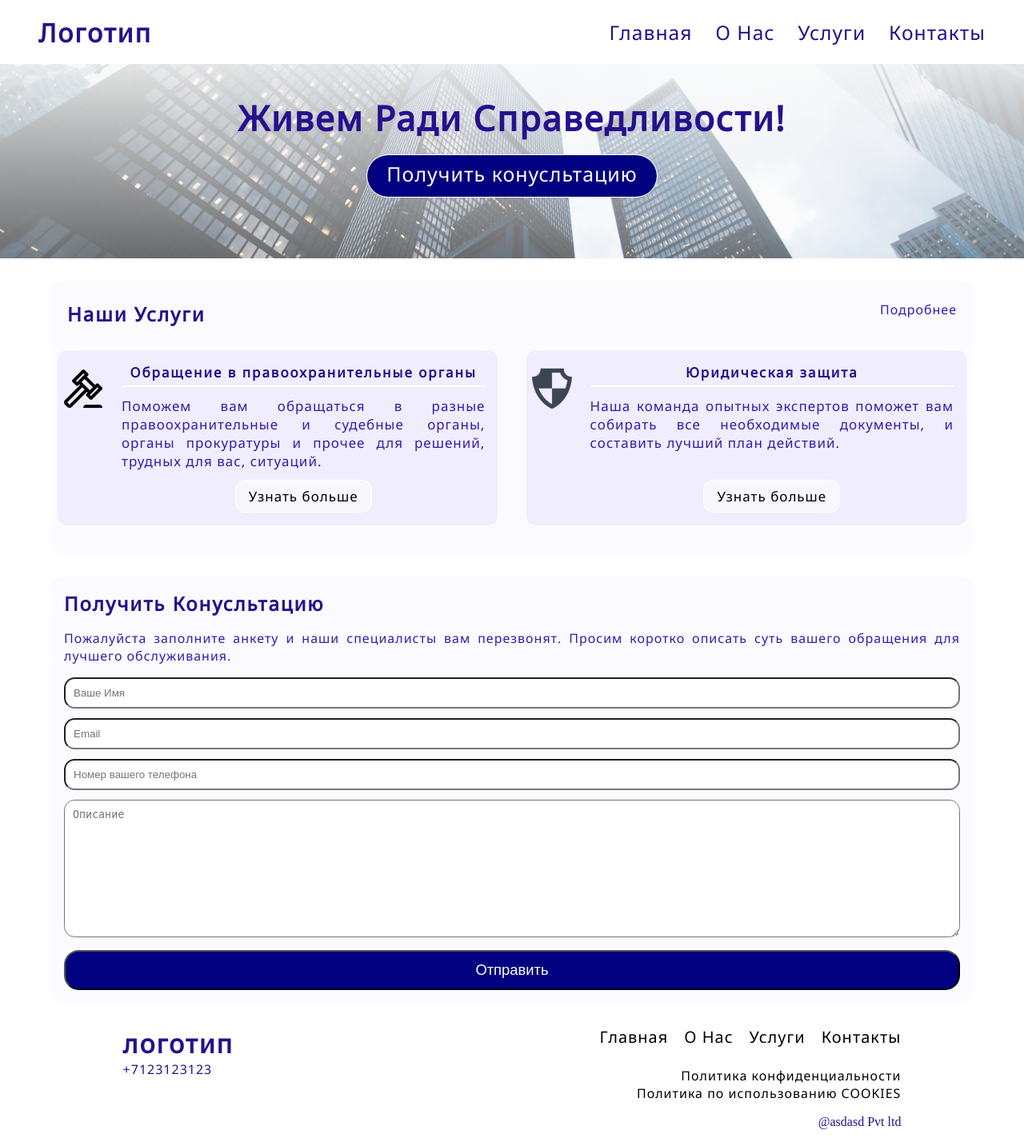
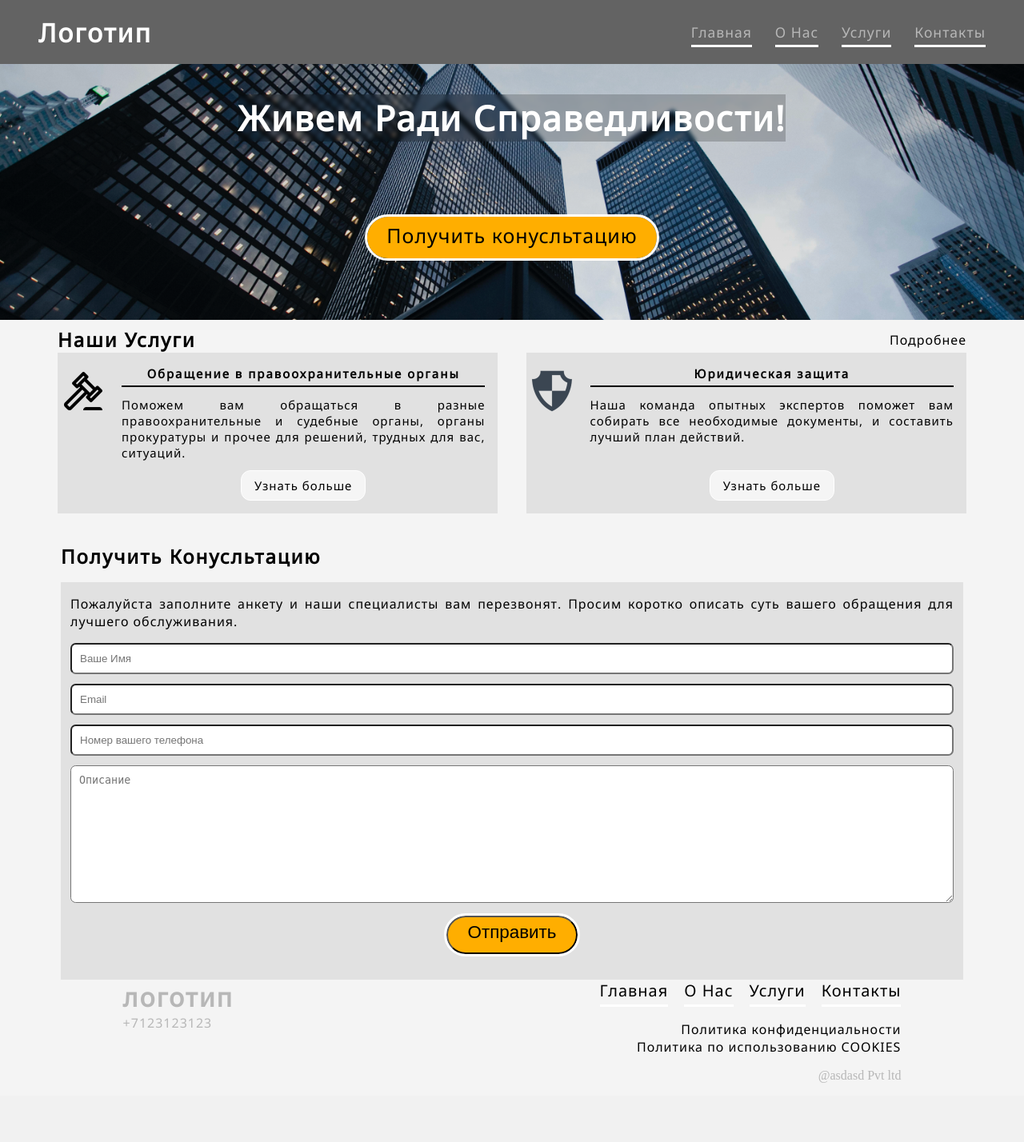
Before and after one commit to 20-buck-spin/airatsite, a Django app: page / in a window 1280 px wide. Shown: the whole page at 80% size. After the commit the page ends 1354 px from the top, so only its background shows below. Run offline with Django 4.2, Linux system fonts and the light colour scheme.

Commit message:
design iter-2

```diff
--- a/home/static/css/base_styles.css
+++ b/home/static/css/base_styles.css
@@ -1,3 +1,5 @@
+
+/* ---------------Utils----------------- */
 *,
 *::after,
 *::before {
@@ -8,26 +10,28 @@
 }
 
 :root {
-  --header-bg-color: white;
-  --section-bg-color-1: rgb(251, 250, 255);
-  --section-bg-color-2: rgb(240, 237, 255);
-  --hamburger-line-color: rgb(54, 20, 206);
-  --header-text-color: rgb(39, 16, 141);
-  --section-text-color: rgb(54, 27, 173);
+  --header-bg-color: rgb(99, 99, 99);
+  --section-bg-color-1:  rgb(225, 225, 225);
+  --section-bg-color-2: gray;
+  --hamburger-line-color: white;
+  --header-text-color: rgb(183, 183, 183);
+  --section-header-color: black;
+  --section-text-color: black;
   --section-link-color: white;
   --nav-bar-mob-bg: rgb(221, 220, 232);
   --nav-bar-width: calc(3rem + 40vw);
+  --button-bg-color: rgb(255, 174, 0);
 
 }
 
 body{
-  background-color: rgb(255, 255, 255);
+  background-color: rgb(244, 244, 244);
 }
 
 h1, h2, h3, h4  {
   font-family: "Noto Sans", "Helvetica";
   letter-spacing: max(2px, 0.15vw);
-  color: var(--header-text-color);
+  color: white;
 }
 
 a, p, span {
@@ -40,6 +44,19 @@ a{
   color: inherit;
   text-decoration: none;
 }
+
+.button-primary{
+  background-color: var(--button-bg-color);
+  color: black;
+  outline: 3px solid white;
+  border-radius: 2rem;
+  padding-block: 0.4rem 0.75rem;
+  padding-inline: 1.5rem;
+  font-weight: 500;
+}
+
+
+/* ---------------End Utils----------------- */
 
 /* For very small screens */
 @media screen and (max-width: 300px) {
@@ -57,6 +74,7 @@ a{
 
 /* ----------mobile ---------- */
 header{
+  position: sticky;
   background-color: var(--header-bg-color);
   display: flex;
   align-items: center;
@@ -222,7 +240,7 @@ footer .copyright{
     height: 3rem;
     align-items: center;
     transition: none;
-    font-size: calc(0.5rem + 1.3vw);
+    font-size: calc(0.5rem + 0.75vw);
   }
 
   footer{
--- a/home/static/css/index_styles.css
+++ b/home/static/css/index_styles.css
@@ -6,13 +6,12 @@
 
 .main-banner-container{
     position: relative; /* needed for the before card */
-    margin-block: 0.75rem;
-    height: max(15rem, 19vw);
+    height: max(15rem, 25vw);
     background-image: url('../images/main_banner.jpg');
     background-size:     cover;
     background-repeat:   no-repeat;
     background-position: center center;
-    color: var(--header-text-color);
+    color: white;
 
     display: flex;
     flex-direction: column;
@@ -22,13 +21,14 @@
     padding-bottom: max(3rem, 6vw);
 
     isolation: isolate;
+    z-index: -1
 }
 
 .main-banner-container::before{
     content: '';
     position: absolute;
     inset: 0;
-    background: linear-gradient(rgba(250,250,250,.9), rgba(250,250,250,.4));;
+    background: linear-gradient(rgba(0, 0, 0, 0.2), rgba(0, 0, 0, 0.1));;
     border-radius: inherit;
     z-index: -1;
 }
@@ -36,41 +36,33 @@
 .main-banner-container h1{
     text-align: center;
     font-size: calc(1.5rem + 1.5vw);
+    font-weight: bold;
+    background:rgba(0, 0, 0, 0.2);
+    backdrop-filter: blur(2.5px);
 }
 
 .main-banner-container a, .main-banner-container a:hover,
 .main-banner-container a:focus, .main-banner-container a:active {
-    font-weight: 525;
     font-size: calc(0.6rem + 1.2vw);
     text-decoration: none;
-
-    background-color: navy;
-    color: white;
-    outline: 1px solid white;
-    border-radius: 2rem;
-    padding-block: 0.4rem 0.75rem;
-    padding-inline: 1.5rem;
   }
 /* --------------Main Banner END--------------- */
 
 /* --------------Article--------------- */
-#index-main-article{
-    margin-block: calc(1rem + 1vw);
+#index-main-article h2{
+    color: var(--section-header-color);
 }
 
 .index-services{
-    background-color: var(--section-bg-color-1);
     padding-inline: 0.5rem;
     padding-block: 0.5rem;
-    border-radius: 0.75rem
+    /* border-radius: 0.75rem */
 }
 
 .index-services-header{
     display: flex;
     justify-content: space-between;
-
-    padding-block: 1rem 0rem;
-    padding-inline: 0.75rem;
+    align-items: center;
 }
 
 .index-services-header a {
@@ -82,14 +74,12 @@
     display: grid;
     grid-template-columns: repeat( auto-fit, minmax(280px, 1fr) );
     gap: calc(1rem + 1.5vw);
-
 }
 
 .service-card{
     padding-block: 1rem;
     display: flex;
-    background-color: var(--section-bg-color-2);
-    border-radius: 0.75rem;
+    background: var(--section-bg-color-1)
 }
 
 .service-card-text{
@@ -113,7 +103,8 @@
     border: 1px solid white;
 }
 .service-card-text h4{
-    border-bottom: 2px solid white;
+    color: var(--section-header-color);
+    border-bottom: 2px solid black;
     padding-bottom: 5px;
 
 }
@@ -129,11 +120,17 @@
 
 
 /* --------------Contact form --------------- */
+.index-contact-form-outer-container a h2{
+    padding-inline-start:0.75rem;
+    padding-block-end: 1rem;
+    color: var(--section-header-color   )
+}
+
 .index-contact-form-container{
-    padding-inline: 1rem;
+    margin-inline: 0.75rem;
+    padding-inline:0.75rem;
+    padding-block: 1rem;
     background-color: var(--section-bg-color-1);
-    margin-block: calc(1rem + 1vw);
-    border-radius: 0.75rem;
 }
 
 .index-contact-form-container a h2{
@@ -153,18 +150,14 @@
 
 .contact-form-field > * {
     width:100%;
-    border-radius: 1em;
+    border-radius: 0.5em;
     padding: 0.75em;
 }
 
 #input-form-sub-btn{
-    color: white;
-    background: navy;
-    padding-inline: 1rem;
-    padding-block: 0.75rem;
-    border-radius: 1em;
-
-    font-size: 1.15em;
+    font-size: calc(1em + 0.5vw);
+    width: max(25%, max-content);
+    align-self: center;
 }
 /* --------------Contact form END--------------- */
 
@@ -178,6 +171,10 @@
         padding-inline: calc(5vw) !important;
     }
 
+    #index-main-article{
+        margin-block: 0;
+    }
+
     .service-card-icon{
         display: block;
         width: 4rem;
@@ -189,9 +186,10 @@
     }
 
     .services-cards-container{
+        margin-block-start: 0;
         grid-template-columns: repeat( auto-fit, minmax(465px, 1fr) );
         gap: calc(1rem + 1.5vw);
-        font-size: min(1.5em, 17px);
+        font-size: min(1.5em, 15px);
     }
 
 }
--- a/home/templates/index.html
+++ b/home/templates/index.html
@@ -8,13 +8,13 @@
         <main>
             <div class="main-banner-container" id="main-banner-container">
                 <h1 id="main_banner_header"> Живем Ради Справедливости!</h1>
-                <a href="http://google.com"> Получить конусльтацию </a>
+                <a href="http://google.com" class="button-primary"> Получить конусльтацию </a>
             </div>
 
             <article id="index-main-article">
                 <div class="index-services">
                 <div class="index-services-header">
-                    <h2> Наши Услуги </h2>
+                    <h2 class="section-header"> Наши Услуги </h2>
                     <a href="services"> <span> Подробнее </span></a>
                 </div>
                 <div class="services-cards-container">
@@ -42,12 +42,12 @@
                 </div>
             </article>
             <div class="index-contact-form-outer-container">
+                    <a id="#contact-form-link" > <h2 class="section-header"> Получить Конусльтацию </h2> </a>
                 <div class="index-contact-form-container">
-                    <a id="#contact-form" > <h2> Получить Конусльтацию </h2> </a>
                     <p> Пожалуйста заполните анкету и наши специалисты вам перезвонят.
                         Просим коротко описать суть вашего обращения для лучшего обслуживания.
                     </p>
-                    <form action="" method="post">
+                    <form action="" method="post" id="index-contact-form">
                         {% csrf_token %}
                         <div class="contact-form-field">
                             {{contact_form.name}}
@@ -61,7 +61,7 @@
                         <div class="contact-form-field">
                             {{contact_form.description}}
                         </div>
-                        <input id='input-form-sub-btn' type="submit" value="Отправить">
+                        <input id='input-form-sub-btn' class="button-primary" type="submit" value="Отправить">
                     </form>
                 </div>
             </div>
--- a/website/settings.py
+++ b/website/settings.py
@@ -11,7 +11,7 @@ https://docs.djangoproject.com/en/4.0/ref/settings/
 """
 
 from pathlib import Path
-
+import os
 # Build paths inside the project like this: BASE_DIR / 'subdir'.
 BASE_DIR = Path(__file__).resolve().parent.parent
 
@@ -25,7 +25,7 @@ SECRET_KEY = 'django-insecure-8qjf)s+d2!jc6+8k=sc%ei2s+74te)y#cc8*pu4m)(cb*2agk*
 # SECURITY WARNING: don't run with debug turned on in production!
 DEBUG = True
 
-ALLOWED_HOSTS = []
+ALLOWED_HOSTS = ['localhost', '82.146.53.18', 'a121.manish.fvds.ru']
 
 
 # Application definition
@@ -117,6 +117,7 @@ USE_TZ = True
 # https://docs.djangoproject.com/en/4.0/howto/static-files/
 
 STATIC_URL = 'static/'
+STATIC_ROOT = os.path.join(BASE_DIR, 'static/')
 
 # Default primary key field type
 # https://docs.djangoproject.com/en/4.0/ref/settings/#default-auto-field
```
Also changed, not shown: readme.txt (added).
